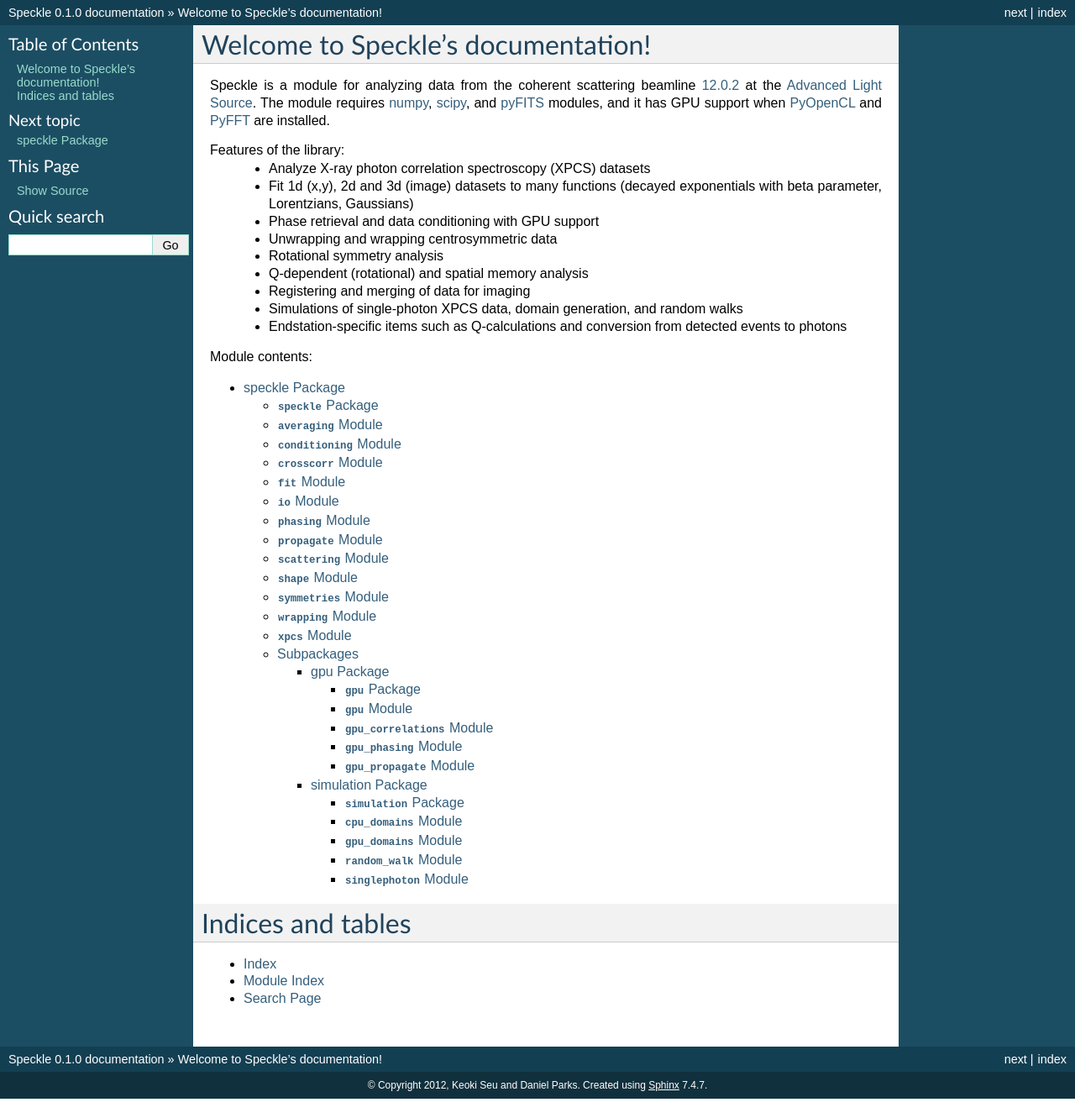
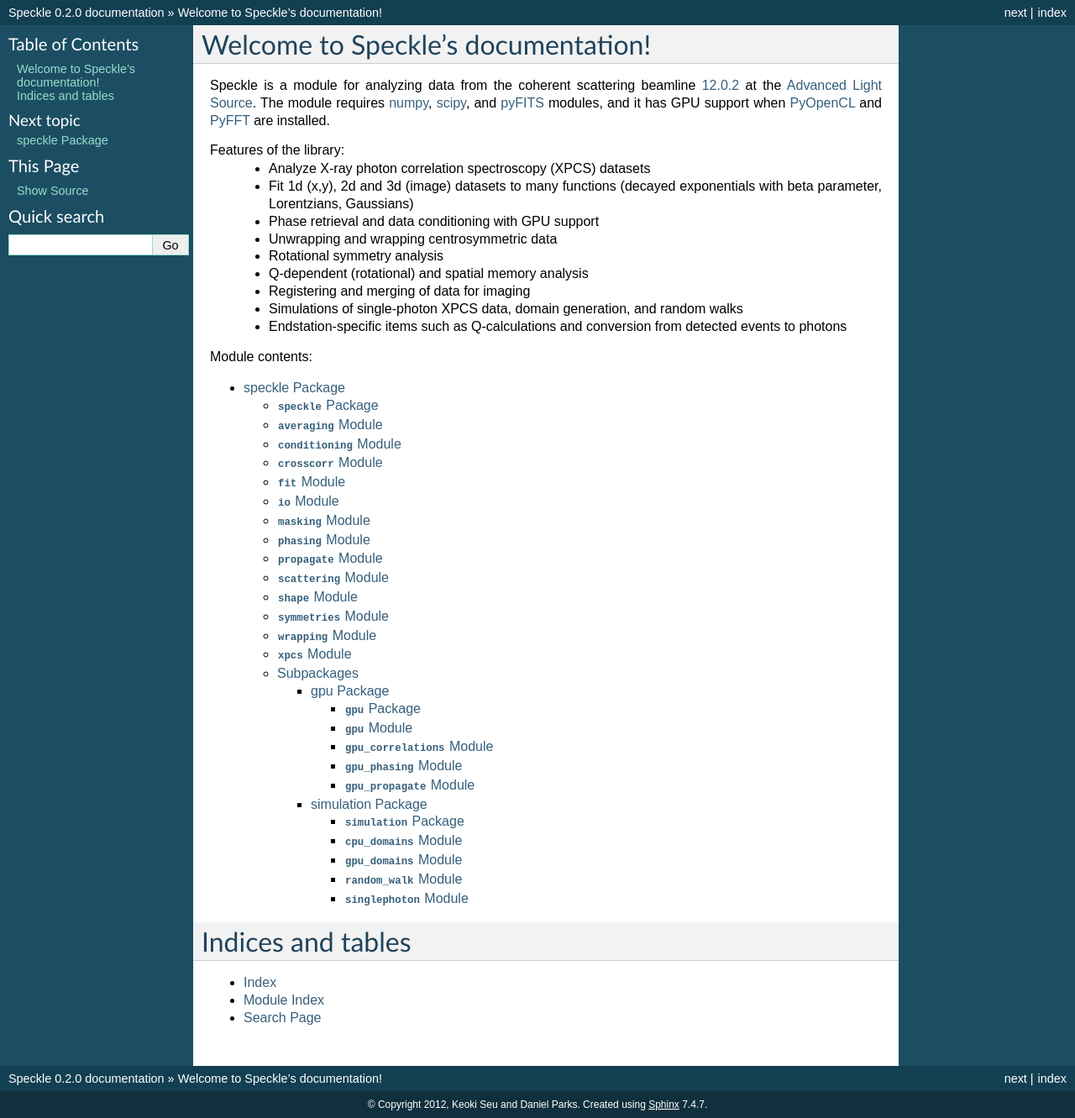
Before and after one commit to dhparks/als_speckle, a Sphinx documentation site: the page built from docs/index.rst, in a window 1280 px wide. Shown: the whole page at 84% size. Built offline with Sphinx 7.4.7, drawn with Linux system fonts in a browser that asks for light colours; before the commit the page ends 1308 px from its top, so only the background shows below that.

Commit message:
get ready for speckle version 0.2

```diff
--- a/docs/conf.py
+++ b/docs/conf.py
@@ -48,9 +48,9 @@
 # built documents.
 #
 # The short X.Y version.
-version = '0.1.0'
+version = '0.2.0'
 # The full version, including alpha/beta/rc tags.
-release = '0.1.0'
+release = '0.2.0'
 
 # The language for content autogenerated by Sphinx. Refer to documentation
 # for a list of supported languages.
--- a/setup.py
+++ b/setup.py
@@ -12,7 +12,7 @@
 
 setup(
     name='speckle',
-    version='0.1',
+    version='0.2',
     packages=['speckle','speckle.gpu','speckle.simulation'],
     requires = dependencies,
     data_files = [('speckle/gpu/kernels',kernel_files)],
```
Also changed, not shown: docs/speckle.rst (+8 -0 lines).
